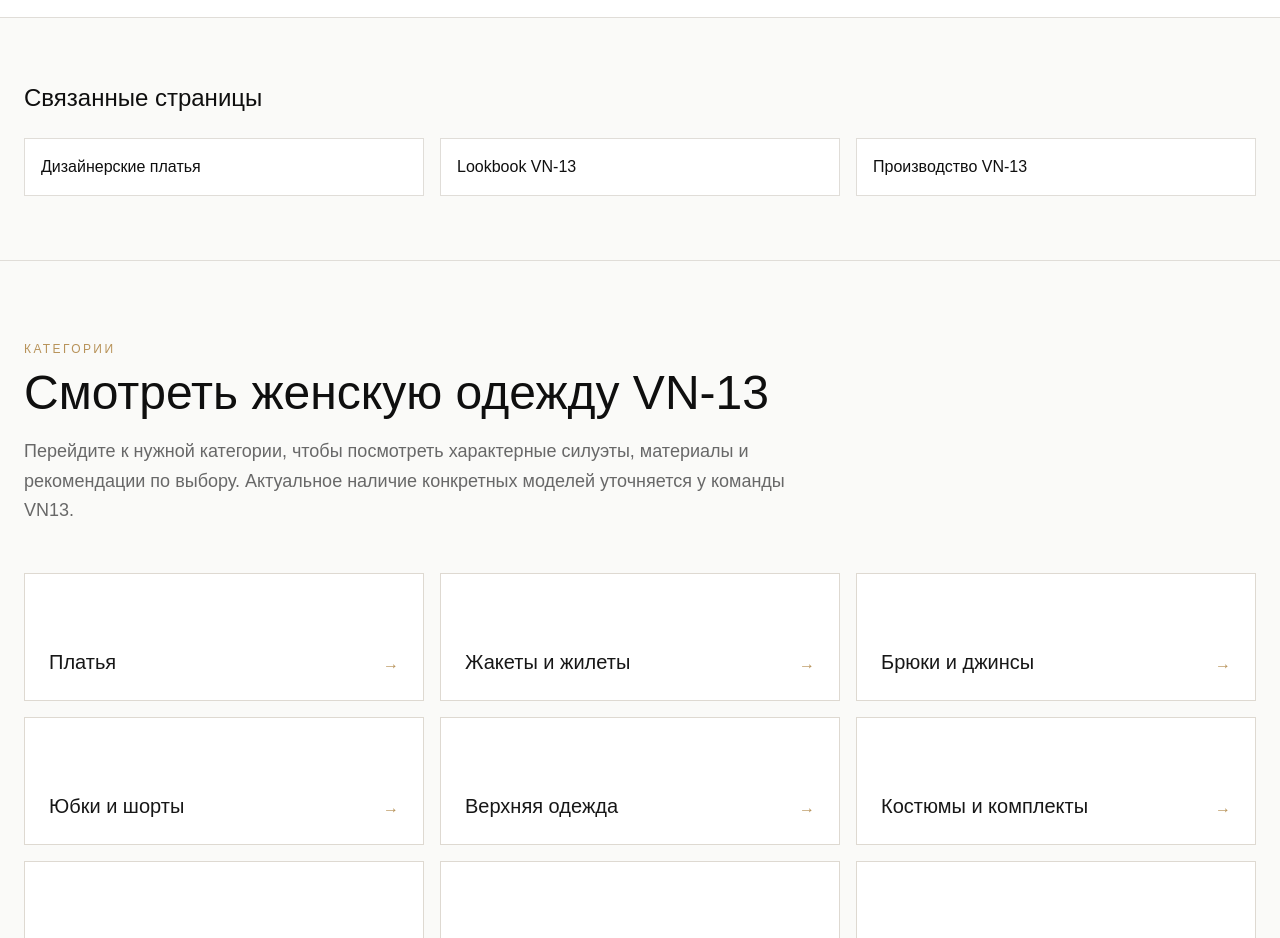
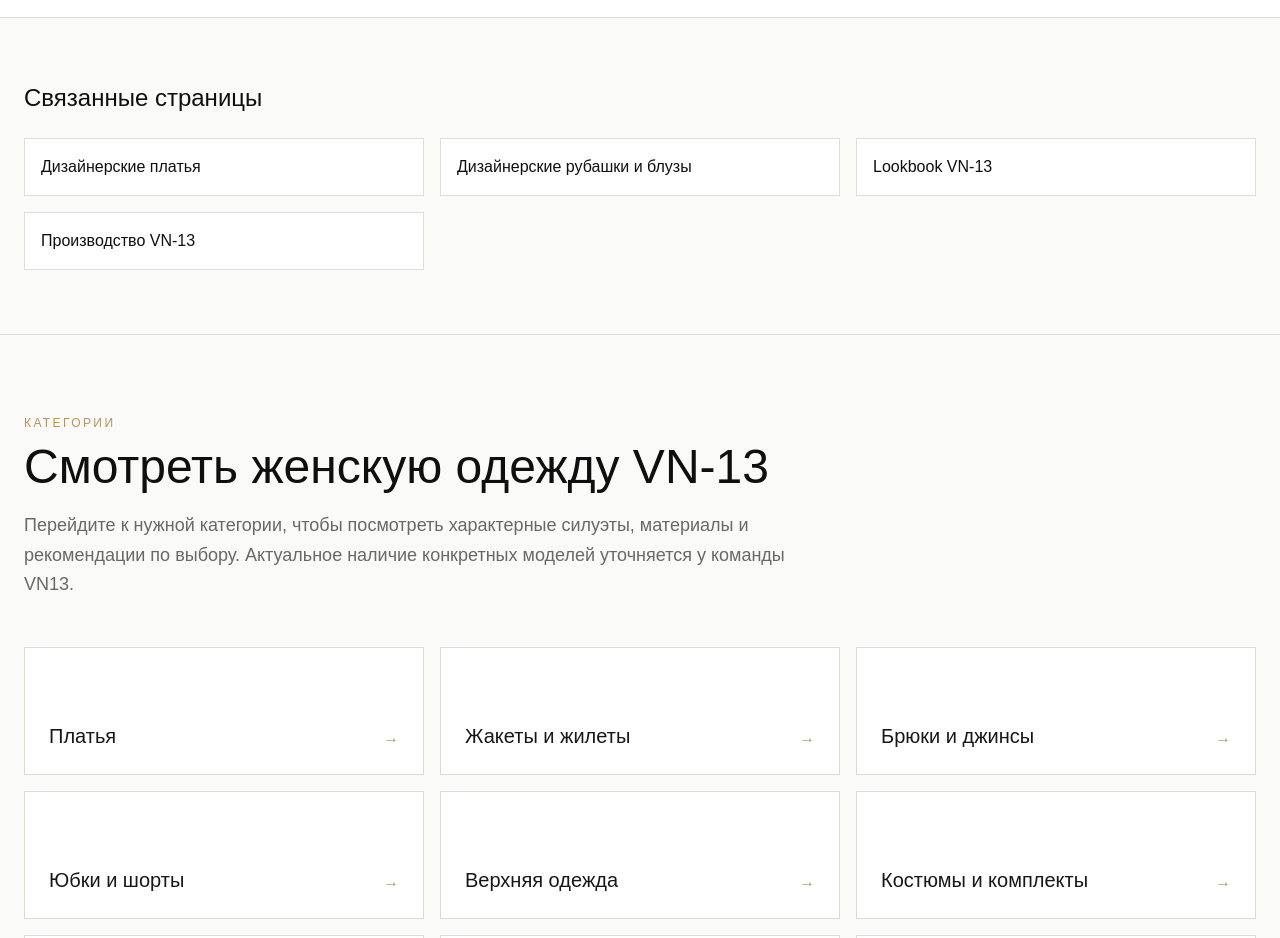
Before and after one commit to coffeeshop13/vn-13, a Next.js app: page /vn-13-brand in a window 1280 px wide. Shown: the part 7660-8598 px from the top of the page. Built offline with nearby package versions, Linux system fonts and the light colour scheme.

Commit message:
Link catalog to shirt category

```diff
--- a/app/vn-13-brand/page.tsx
+++ b/app/vn-13-brand/page.tsx
@@ -439,6 +439,9 @@ export default function VN13BrandPage() {
             <Link href="/платья" className="p-4" style={{ border: '1px solid #e0ddd8', backgroundColor: '#fff' }}>
               Дизайнерские платья
             </Link>
+            <Link href="/рубашки-и-блузы" className="p-4" style={{ border: '1px solid #e0ddd8', backgroundColor: '#fff' }}>
+              Дизайнерские рубашки и блузы
+            </Link>
             <Link href="/lookbook" className="p-4" style={{ border: '1px solid #e0ddd8', backgroundColor: '#fff' }}>
               Lookbook VN-13
             </Link>
```
